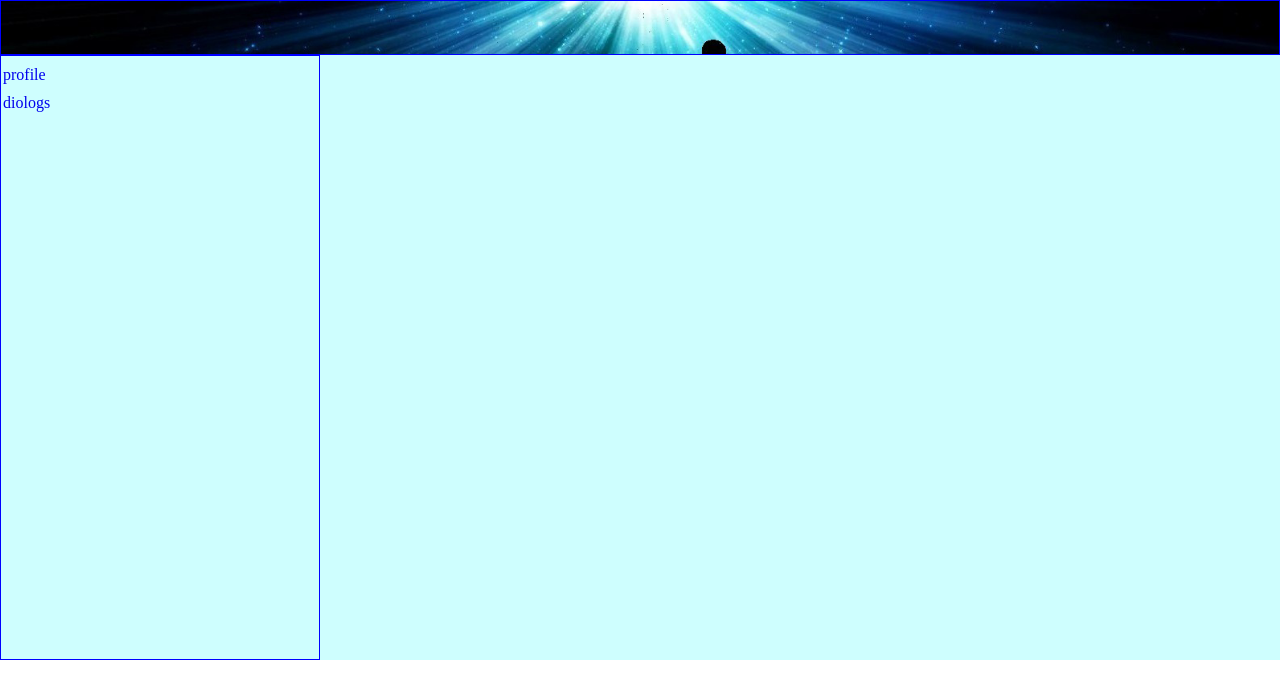
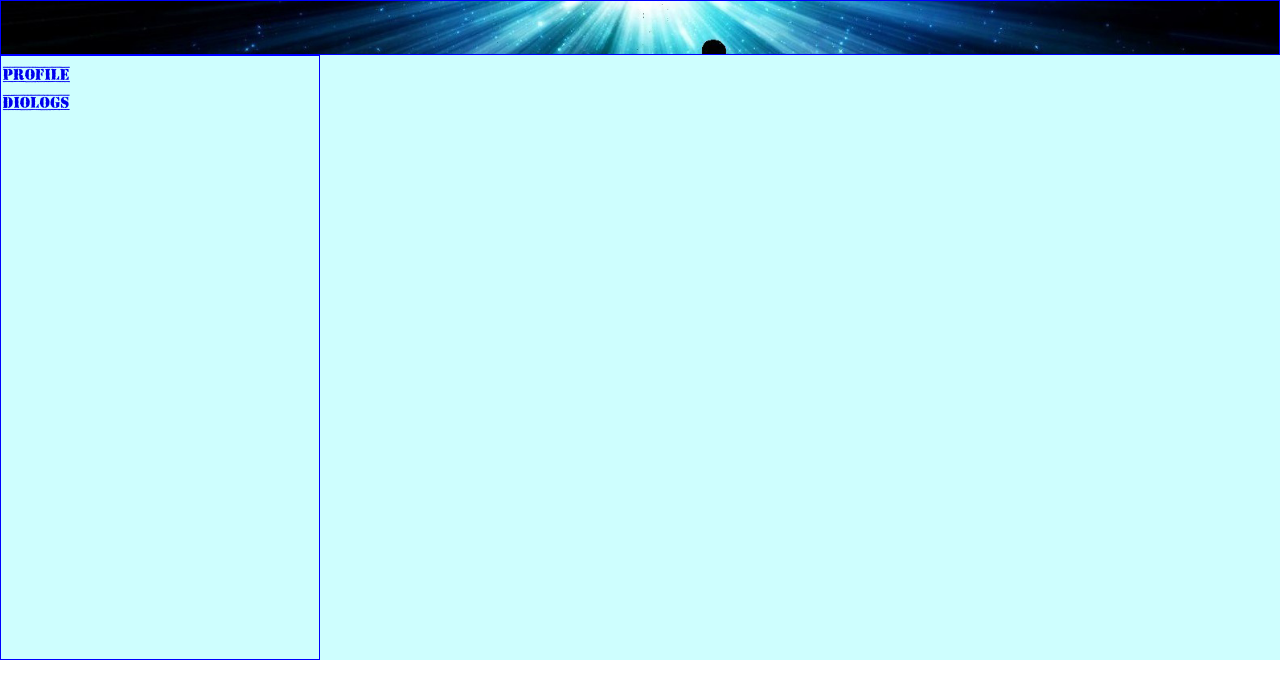
Before and after one commit to loginVeb/vvv, a React (Create React App) app: page / in a window 1280 px wide. Shown: the top 698 px of the page. Built offline with nearby package versions, Linux system fonts and the light colour scheme.

Commit message:
font-family

```diff
--- a/src/4nav/nav.jsx
+++ b/src/4nav/nav.jsx
@@ -8,7 +8,7 @@ display:flex;
 flex-direction:column;
 background: #cefefe ;
 color:red;
-font-family:DSMoster.woff ;
+font-family: 'TopSecretWoff2';
 border: solid 0.2px blue ;
 `
 const SNavLink = styled(NavLink)`
--- a/src/5main/diologs/diologs.jsx
+++ b/src/5main/diologs/diologs.jsx
@@ -10,7 +10,7 @@ grid-template-columns:repeat(12, 8.333%);
 grid-template-rows:repeat(12, 8.333%);
 background: #cefefe ;
 color:green;
-font-family:DSMoster.woff ;
+font-family:'NameOfYourFontWoff2' ;
 //border: solid 0.2px blue ;
 `
  const Diologs = () => {
--- a/src/5main/diologs/messages/messages.jsx
+++ b/src/5main/diologs/messages/messages.jsx
@@ -6,7 +6,7 @@ const SMessages = styled.div`
 grid-area:1/5/13/13;
 background: #cefefe ;
 color:green;
-font-family:DSMoster.woff ;
+font-family:DSMosterwoff ;
 //border: solid 0.2px blue ;
 `
  const Messages = () => {
--- a/src/5main/diologs/user/nameUser/nameUser.jsx
+++ b/src/5main/diologs/user/nameUser/nameUser.jsx
@@ -6,7 +6,7 @@ import { NavLink } from "react-router-dom";
 const SNameUser = styled.div`
 grid-area:1/1/13/5;
 color:green;
-font-family:DSMoster.woff ;
+font-family:'NameOfYourFontWoff2' ;
 //border: solid 3px #ecfffe;
     &:hover {
             color: Black ;
--- a/src/5main/diologs/user/user.jsx
+++ b/src/5main/diologs/user/user.jsx
@@ -7,7 +7,7 @@ grid-area:1/1/13/5;
 display:flex;
 flex-direction:column;
 color:green;
-font-family:DSMoster.woff ;
+font-family:'NameOfYourFontWoff2' ;
 border: solid 0.2px blue ;
 `;
 
--- a/src/5main/main.jsx
+++ b/src/5main/main.jsx
@@ -11,7 +11,7 @@ grid-template-columns:repeat(12, 8.333%);
 grid-template-rows:repeat(12, 8.333%);
 background: #cefefe ;
 color:red;
-  font-family:DSMoster.woff ;
+  font-family:'NameOfYourFontWoff2' ;
 //border: solid 0.2px blue ;
 `
  const Main = () => {
--- a/src/5main/profile/profile.jsx
+++ b/src/5main/profile/profile.jsx
@@ -9,7 +9,7 @@ grid-template-columns:repeat(12, 8.333%);
 grid-template-rows:repeat(12, 8.333%);
 background: #cefefe ;
 color:green;
-font-family:DSMoster.woff ;
+font-family:'NameOfYourFontWoff2';
 border: solid 0.2px blue ;
 `
  const Profile = () => {
--- a/src/App.jsx
+++ b/src/App.jsx
@@ -13,7 +13,8 @@ grid-template-columns:repeat(12, 8.333%);
 grid-template-rows:repeat(12, 55px);
 background: #cccccc ;
 color:red;
-  font-family:DSMoster.woff ;
+
+font-family: 'TopSecretWoff2' ;
 @media ${device.mobileM} {
 border: solid 1px blue;
 }
--- a/src/Fonts/Fonts.js
+++ b/src/Fonts/Fonts.js
@@ -8,13 +8,24 @@ import TopSecretWoff2 from './TopSecret.woff2';
 import TopSecretWoff from './TopSecret.woff';
 import DSMosterWoff2 from './DSMoster.woff2';
 import DSMosterWoff from './DSMoster.woff';
+import MaracayShadeWoff2 from './MaracayShade.woff2';
+import MaracayShadeWoff from './MaracayShade.woff';
 
 export default createGlobalStyle`
     @font-face {
         font-family: 'NameOfYourFontWoff2';
-        src: local('NameOfYourFontWoff2'), local('NameOfYourFontWoff2'),
+        src: local('NameOfYourFontWoff'), local('NameOfYourFontWoff2'),
         url(${NameOfYourFontWoff2}) format('woff2'),
         url(${NameOfYourFontWoff}) format('woff');
+        font-weight: 300;
+        font-style: normal;
+    }
+
+    @font-face {
+        font-family: 'MaracayShadeWoff2';
+        src: local('MaracayShadeWoff'), local('MaracayShadeWoff'),
+        url(${MaracayShadeWoff2}) format('woff2'),
+        url(${MaracayShadeWoff}) format('woff');
         font-weight: 300;
         font-style: normal;
     }
```
Also changed, not shown: src/Fonts/MaracayShade.woff (added), src/Fonts/MaracayShade.woff2 (added).
